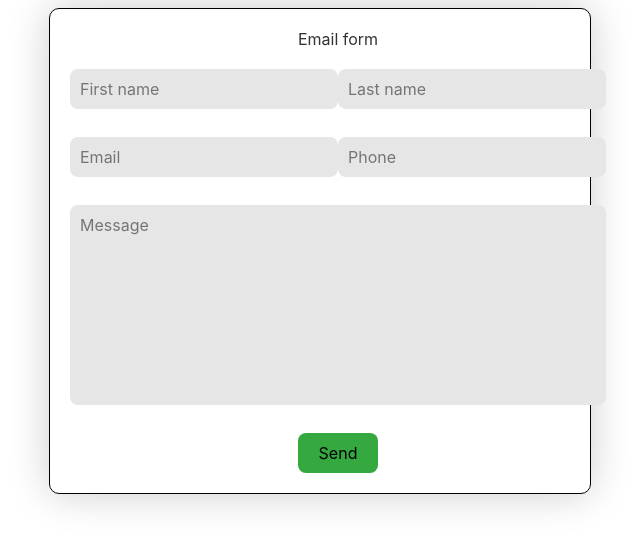
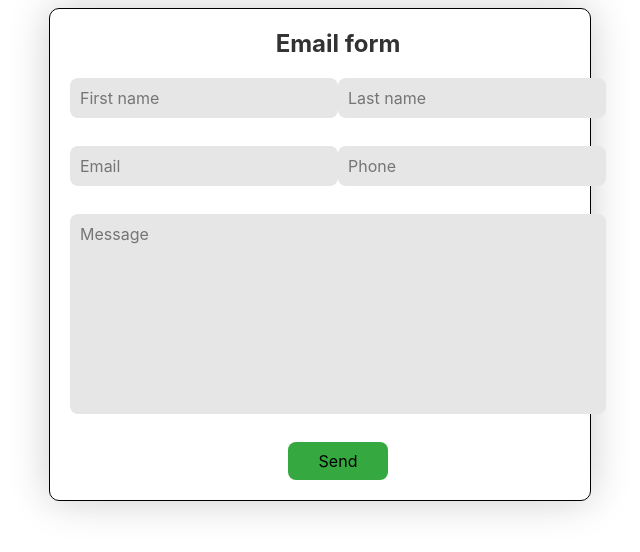
Before and after one commit to yasha424/web_lab2, a Svelte app: page / in a window 1280 px wide. Shown: the top 552 px of the page, without its empty margins (320-960 px from the left). Built offline with nearby package versions, Linux system fonts and the light colour scheme.

Commit message:
added serverless function call

```diff
--- a/src/App.svelte
+++ b/src/App.svelte
@@ -1,5 +1,21 @@
 <script>
+    const form = {};
 
+    const sendMail = async() => {
+        console.log(form);
+        await fetch('/api/mailer', {
+            headers: {
+                'Content-Type': 'application/json'
+            },
+            body: JSON.stringify(form),
+            method: 'POST'
+        }).then((res) => {
+            if (res.ok) {
+                return res;
+            }
+            throw res;
+        });
+    };
 </script>
 
 <main>
@@ -7,17 +23,17 @@
         <form class="form">
             <span class="header">Email form</span>
             <div class="section">
-                <input type="text" name="firstname" placeholder="First name" />
-                <input type="text" name="lastname" placeholder="Last name" />
+                <input type="text" bind:value={form.firstName} placeholder="First name" />
+                <input type="text" bind:value={form.lastName} placeholder="Last name" />
             </div>
             <div class="section">
-                <input type="email" name="email" placeholder="Email" />
-                <input type="phone" name="phone" placeholder="Phone" />
+                <input type="email" bind:value={form.emailAddress} placeholder="Email" />
+                <input type="phone" bind:value={form.phone} placeholder="Phone" />
             </div>
             <div class="section">
                 <textarea name="text" placeholder="Message"></textarea>
             </div>
-            <button class="submit">Send</button>
+            <button type="button" class="submit" on:click={sendMail}>Send</button>
         </form>
     </div>
 </main>
@@ -26,8 +42,11 @@
     :root {
         --btn-color: #35a840;
         --btn-hover-color: #55c860;
+        --btn-border-color: #222;
         --text-color: #000;
         --shadow-color: rgba(10, 10, 10, 0.2);
+        --input-color: rgb(230, 230, 230);
+        --btn-transition: ease 0.3s;
     }
 
     .container {
@@ -47,9 +66,10 @@
     }
 
     .form .header {
+        font-size: 24px;
+        font-weight: bold;
         margin: auto;
     }
-
 
     .form .section {
         width: 100%;
@@ -57,8 +77,8 @@
         justify-content: space-between;
     }
 
-    .form input, .form textarea, .form .submit {
-        background-color: rgb(230, 230, 230);
+    .form input, .form textarea {
+        background-color: var(--input-color);
         border: none;
         border-radius: 8px;
         padding: 10px;
@@ -72,15 +92,18 @@
 
     .form .submit {
         cursor: pointer;
-        width: 80px;
+        width: 100px;
         background-color: var(--btn-color);
         color: var(--text-color);
         margin: auto;
-        user-select: none;
+        padding: 8px;
+        border: 1px solid transparent;
+        border-radius: 8px;
     }
 
     .form .submit:hover {
-        transition: ease 0.3s;
+        transition: var(--btn-transition);
         background-color: var(--btn-hover-color);
+        border: 1px solid var(--btn-border-color);
     }
 </style>
```
